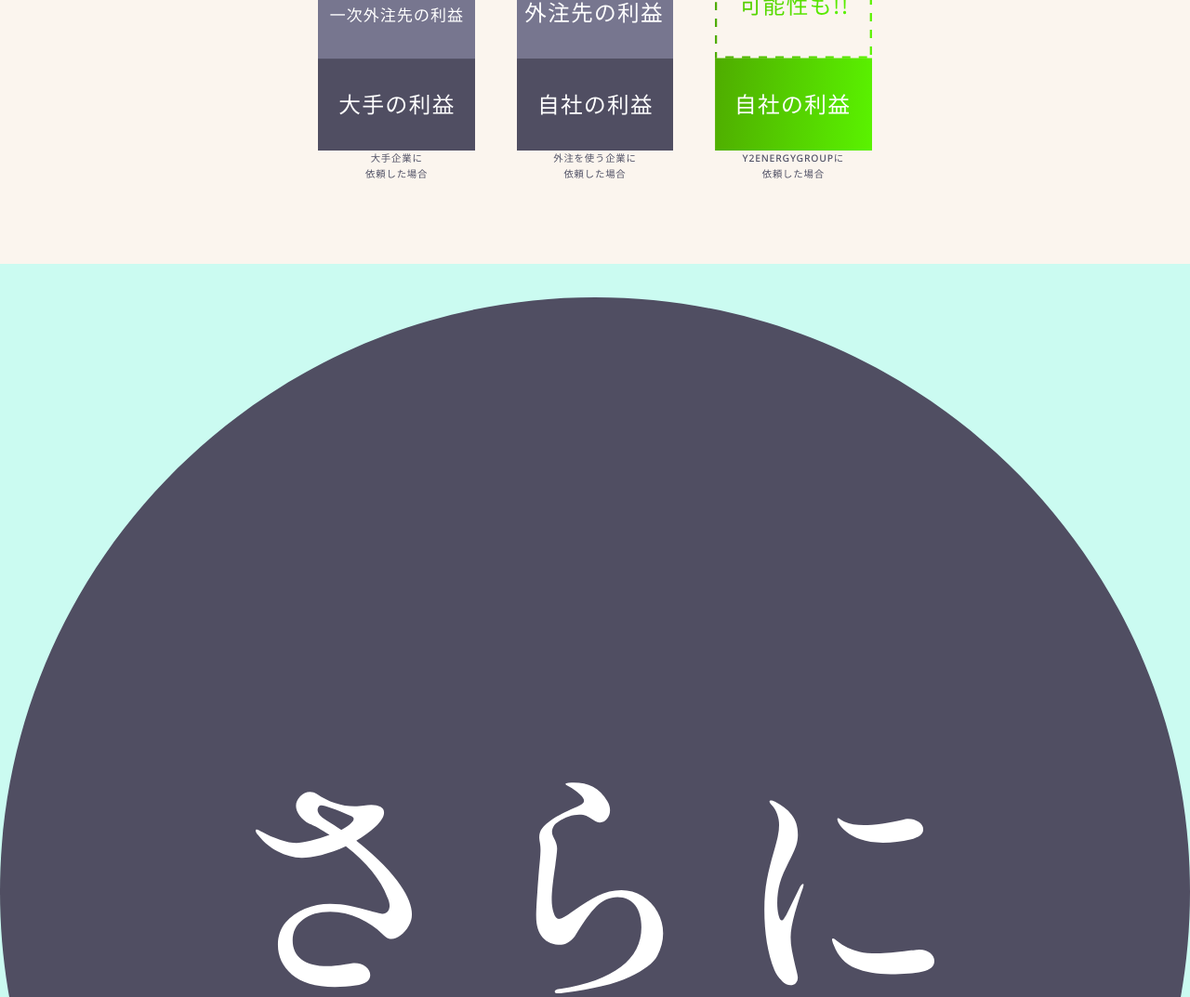
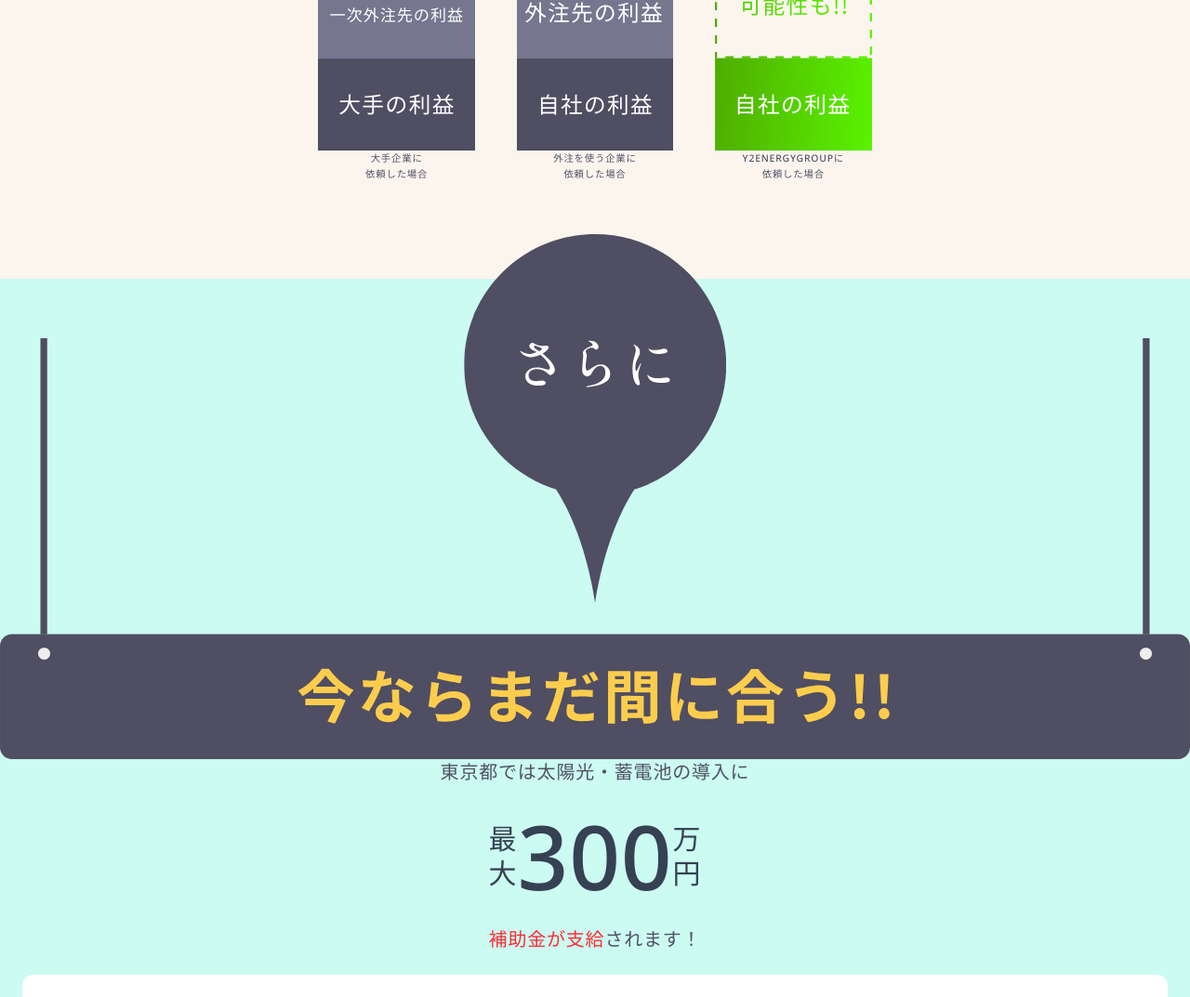
Before and after one commit to chika862/lp_02_Y2EnergyGroup, a website: page index.html in a window 1280 px wide. Shown: the part 4934-6007 px from the top of the page at 93% size. Drawn offline with Linux system fonts and the light colour scheme.

Commit message:
さらに画像OK

```diff
--- a/index.html
+++ b/index.html
@@ -581,7 +581,7 @@
     </section>
     <!-- 選ばれている理由セクション -->
     <section class="bg-[#fbf5ee]">
-      <div class="w-[90%] lg:w-[50%] pt-8 pb-16 text-center mx-auto">
+      <div class="w-[90%] lg:w-[50%] pt-8 pb-20 text-center mx-auto">
         <div class="relative">
           <img
             src="images/reason-bg1.svg"
@@ -659,8 +659,12 @@
     </section>
     <!-- 補助金セクション -->
     <section>
-      <div class="bg-teal-100 text-center py-9">
-        <img src="images/sarani.svg" alt="さらに" />
+      <div class="bg-teal-100 text-center pt-16 pb-9 relative">
+        <img
+          src="images/sarani.svg"
+          alt="さらに"
+          class="w-[22%] absolute -top-12 left-1/2 -translate-x-1/2"
+        />
         <img src="images/maniau.svg" alt="今ならまだ間に合う！！" />
         <h2 class="text-xl">
           <span class="block">東京都では太陽光・蓄電池の導入に</span><br />
```
Also changed, not shown: dist/output.css.
